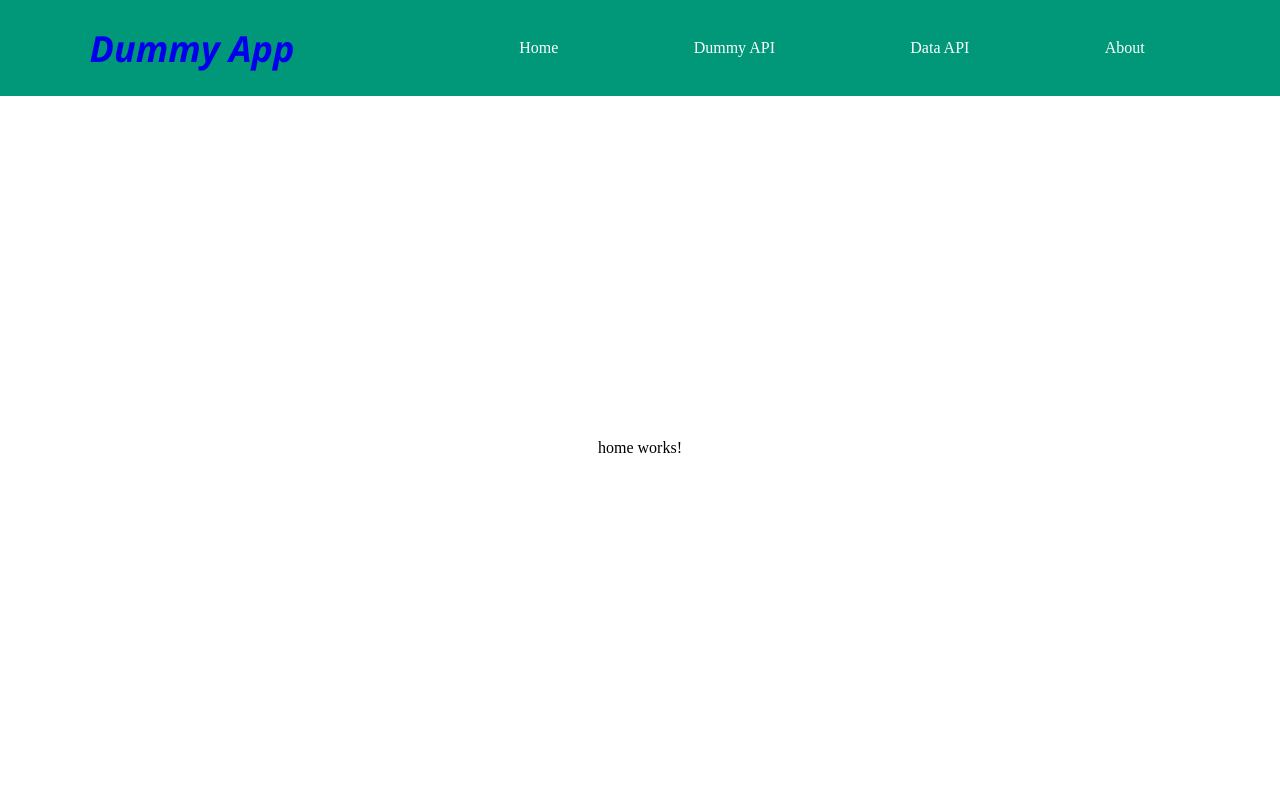
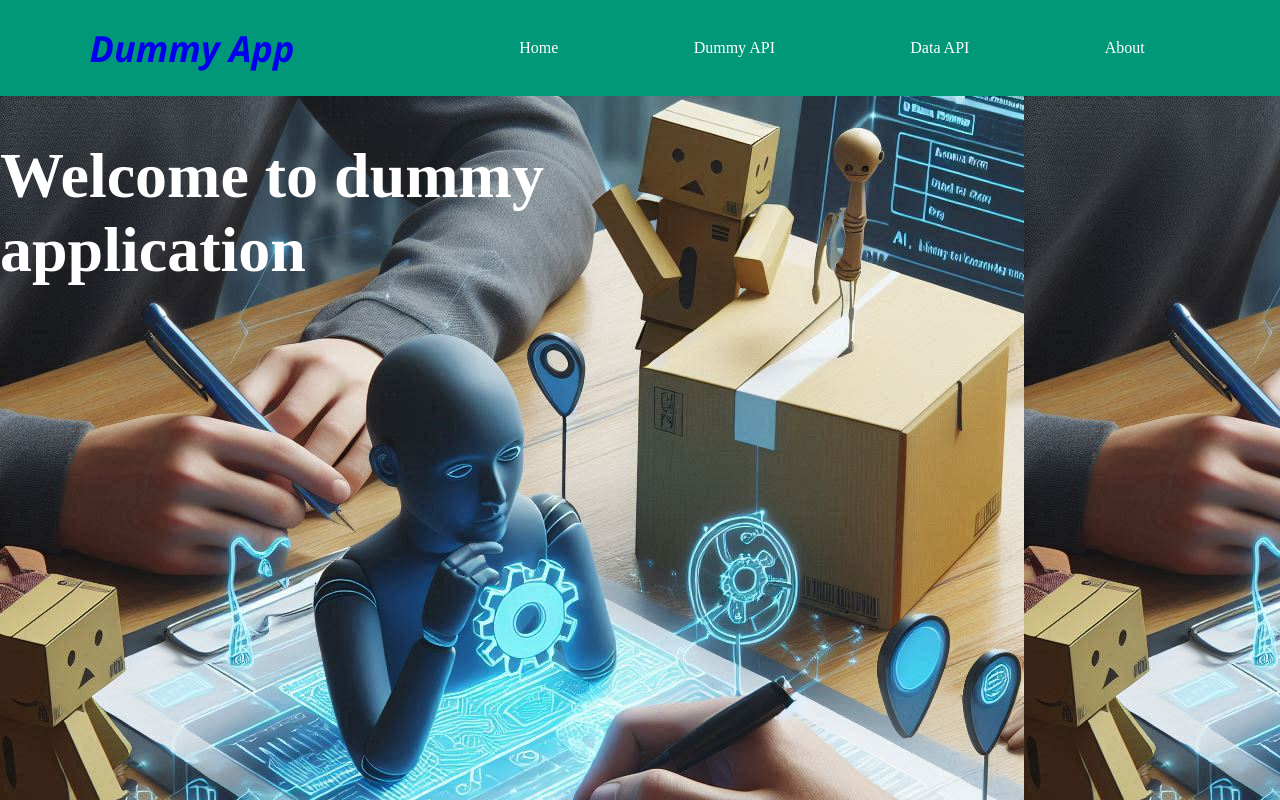
Before and after one commit to ashwini2329/dummy-api-integration-01, an Angular app: page /home in a window 1280 px wide. Built offline with nearby package versions, Linux system fonts and the light colour scheme.

Commit message:
data api basic implemented

```diff
--- a/src/app/data-api/data-api.component.html
+++ b/src/app/data-api/data-api.component.html
@@ -1 +1,5 @@
-<p>data-api works!</p>
+<div class="quote-container">
+    <div class="commentary-list" *ngFor="let commentary of commentaryList">
+        <span>{{commentary.commText}}</span>
+    </div>
+</div>
--- a/src/app/data-api/data-api.component.scss
+++ b/src/app/data-api/data-api.component.scss
@@ -0,0 +1,28 @@
+.quote-container {
+    width: 100%;
+    top: 0;
+    left: 0;
+    right: 0;
+    position: absolute;
+    display: flex;
+    color: white;
+    justify-content: center;
+    align-items: center;
+    // background: url(../../assets/images/dataPage.jfif);
+    flex-direction: column;
+    background-color: black;
+}
+
+.commentary-list {
+    width: 80%;
+    height: 100px;
+    border-radius: 20px;
+    margin: auto;
+    margin-top: 20px;
+    display: flex;
+    color: green;
+    justify-content: center;
+    align-items: center;
+    margin-bottom: 20px;
+    background-color: #fff;
+}
--- a/src/app/data-api/data-api.component.ts
+++ b/src/app/data-api/data-api.component.ts
@@ -1,10 +1,25 @@
-import { Component } from '@angular/core';
+import { HttpClient } from '@angular/common/http';
+import { Component, OnInit } from '@angular/core';
+import { DummyServiceService } from '../dummy-service.service';
 
 @Component({
   selector: 'app-data-api',
   templateUrl: './data-api.component.html',
   styleUrls: ['./data-api.component.scss']
 })
-export class DataApiComponent {
+export class DataApiComponent implements OnInit {
+  public commentaryList: any = [];
 
+  constructor(private http: HttpClient, private dummyService: DummyServiceService) {}
+  ngOnInit(): void {
+    this.getRandomQuotes();
+  }
+
+  getRandomQuotes() {
+    this.dummyService.getRandomQuotes()
+      .subscribe((res: any) => {
+        console.log(res);
+        this.commentaryList = res.commentaryList;
+      })
+  }
 }
--- a/src/app/dummy-service.service.ts
+++ b/src/app/dummy-service.service.ts
@@ -1,5 +1,5 @@
 import { Injectable } from '@angular/core';
-import { HttpClient } from '@angular/common/http'
+import { HttpClient, HttpHeaders } from '@angular/common/http'
 import { Observable } from 'rxjs';
 
 @Injectable({
@@ -13,4 +13,14 @@ export class DummyServiceService {
   getDummyData(): Observable<any> {
     return this._http.get(this.apiUrl);
   }
+
+  getRandomQuotes(): Observable<any> {
+    const headers = new HttpHeaders({
+      'x-rapidapi-key': '407a7ddedemshdeb4d18de269363p1eff57jsn18d39901c5dc',
+      'x-rapidapi-host': 'cricbuzz-cricket.p.rapidapi.com'
+    })
+
+    const animeUrl = "https://cricbuzz-cricket.p.rapidapi.com/mcenter/v1/41881/comm"
+    return this._http.get(animeUrl, { headers: headers });
+  }
 }
--- a/src/app/home/home.component.html
+++ b/src/app/home/home.component.html
@@ -1 +1,5 @@
-<p>home works!</p>
+<div class="home-container">
+    <div class="home-content">
+        <h1>Welcome to dummy application</h1>
+    </div>
+</div>
--- a/src/app/home/home.component.scss
+++ b/src/app/home/home.component.scss
@@ -0,0 +1,19 @@
+.home-container {
+    width: 100%;
+    height: 88vh;
+    top: 0;
+    left: 0;
+    right: 0;
+    position: absolute;
+    display: flex;
+    color: white;
+    justify-content: flex-start;
+    align-items: flex-start;
+    background: url(../../assets/images/home_page.jfif);
+}
+
+.home-content {
+    width: 50%;
+    overflow-y: auto;
+    font-size: xx-large;
+}
```
Also changed, not shown: src/assets/images/dataPage.jfif (added), src/assets/images/home_page.jfif (added).
